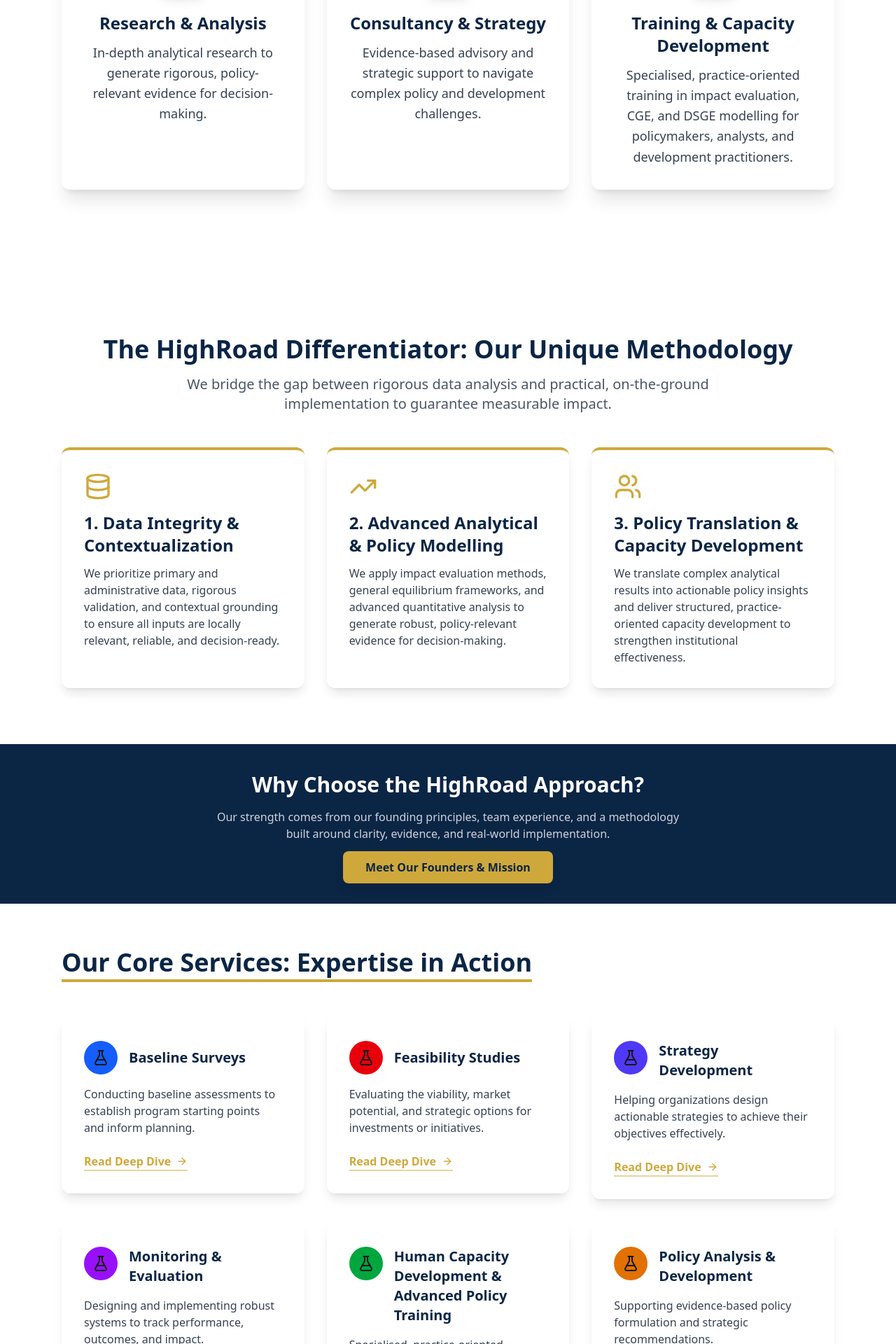
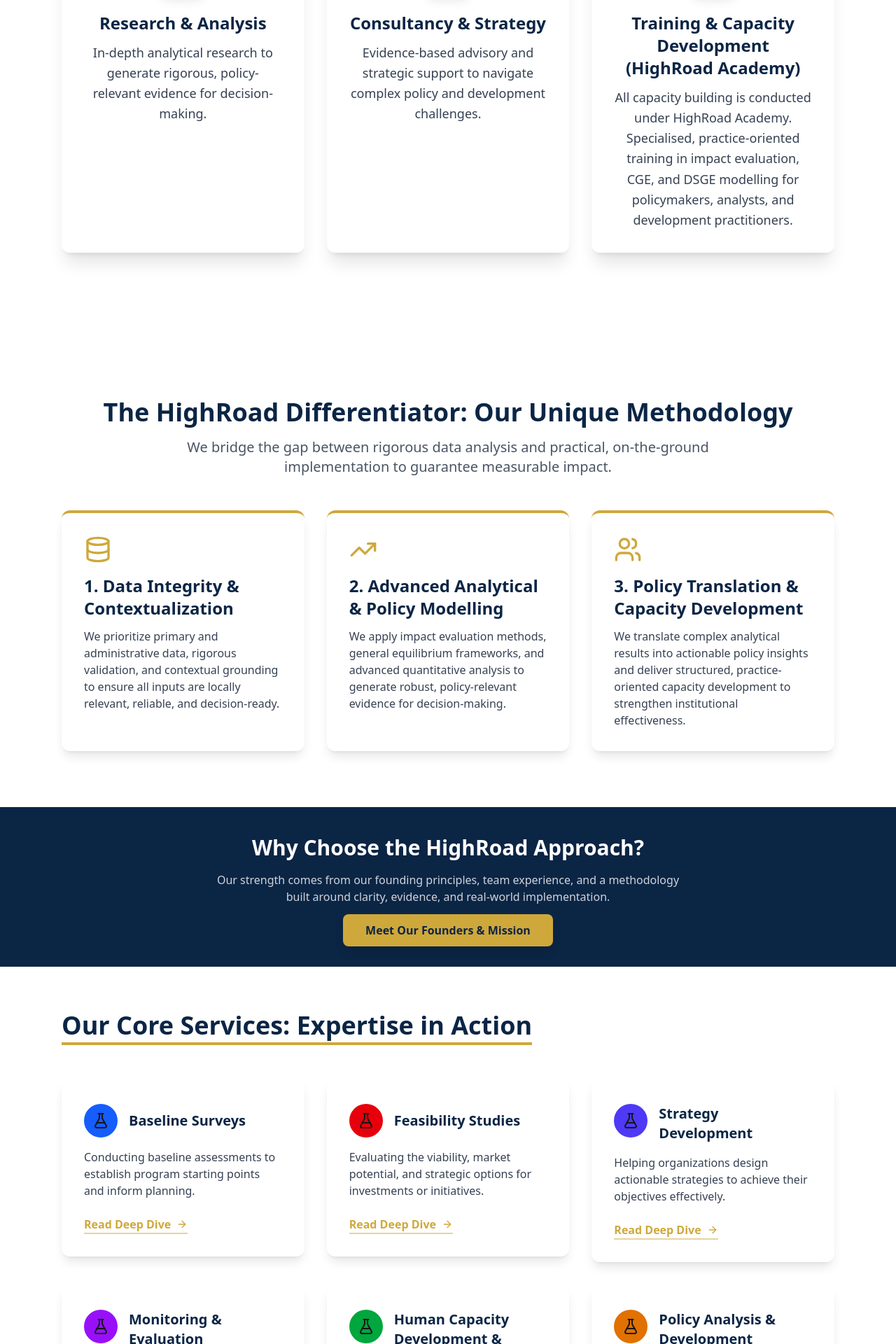
Before and after one commit to vanheaven-ui/highroad-services-ltd, a Next.js app: page / in a window 1280 px wide. Shown: the part 1520-3440 px from the top of the page at 70% size. Built offline with nearby package versions, Linux system fonts and the light colour scheme.

Commit message:
update(data): modify data to show capacity building is conducted under Highroad Academy

```diff
--- a/components/AffiliationsSection.tsx
+++ b/components/AffiliationsSection.tsx
@@ -19,9 +19,9 @@
       color: "text-primary bg-primary/5 border-primary/20",
     },
     {
-      title: "Training & Capacity Development",
+      title: "Training & Capacity Development (HighRoad Academy)",
       description:
-        "Specialised, practice-oriented training in impact evaluation, CGE, and DSGE modelling for policymakers, analysts, and development practitioners.",
+        "All capacity building is conducted under HighRoad Academy. Specialised, practice-oriented training in impact evaluation, CGE, and DSGE modelling for policymakers, analysts, and development practitioners.",
       icon: GraduationCap,
       color: "text-accent-gold-darker bg-yellow-50 border-yellow-200",
     },
--- a/data/services.ts
+++ b/data/services.ts
@@ -149,14 +149,15 @@
   },
 
   {
-    id: "human-capacity-development-advanced-policy-training",
-    title: "Human Capacity Development & Advanced Policy Training",
+    id: "human-capacity-development-advanced-policy-training-highroad-academy",
+    title:
+      "Human Capacity Development & Advanced Policy Training (HighRoad Academy)",
     description:
-      "Specialised, practice-oriented training in impact evaluation and advanced macroeconomic modelling.",
+      "Specialised, practice-oriented training in impact evaluation and advanced macroeconomic modelling, conducted under HighRoad Academy.",
     icon: "users",
     color: "bg-green-600",
     detailedOverview:
-      "Through its training arm, HighRoad Academy, Highroad Services Ltd delivers specialised programmes in Impact Evaluation, Computable General Equilibrium (CGE) modelling, and Dynamic Stochastic General Equilibrium (DSGE) modelling.\n\nThe training responds to critical analytical capacity gaps across Africa by combining rigorous theoretical foundations with hands-on application. Participants gain practical skills to design, estimate, simulate, and interpret policy-relevant models for evidence-based decision-making.\n\nTarget participants include economists, policy analysts, researchers, postgraduate students (MSc/PhD), government technical staff, central bank economists, and development practitioners involved in policy analysis, planning, and macroeconomic modelling.",
+      "Through its training arm, HighRoad Academy, Highroad Services Ltd delivers specialised programmes in Impact Evaluation, Computable General Equilibrium (CGE) modelling, and Dynamic Stochastic General Equilibrium (DSGE) modelling.\n\nAll capacity building is conducted under HighRoad Academy. The training responds to critical analytical capacity gaps across Africa by combining rigorous theoretical foundations with hands-on application. Participants gain practical skills to design, estimate, simulate, and interpret policy-relevant models for evidence-based decision-making.\n\nTarget participants include economists, policy analysts, researchers, postgraduate students (MSc/PhD), government technical staff, central bank economists, and development practitioners involved in policy analysis, planning, and macroeconomic modelling.",
     highlights: [
       "Impact Evaluation training using experimental and quasi-experimental methods (RCTs, DiD, PSM, RDD, IV)",
       "Hands-on CGE modelling for policy analysis using GAMS and SAMs",
@@ -165,7 +166,7 @@
       "Strengthened capacity to commission, interpret, and use analytical evidence in decision-making",
     ],
     methodology: {
-      title: "Our Training & Capacity Development Approach",
+      title: "Our Training & Capacity Development Approach (HighRoad Academy)",
       steps: [
         "Skills gap assessment and participant profiling",
         "Curriculum design combining theory and applied policy relevance",
```
